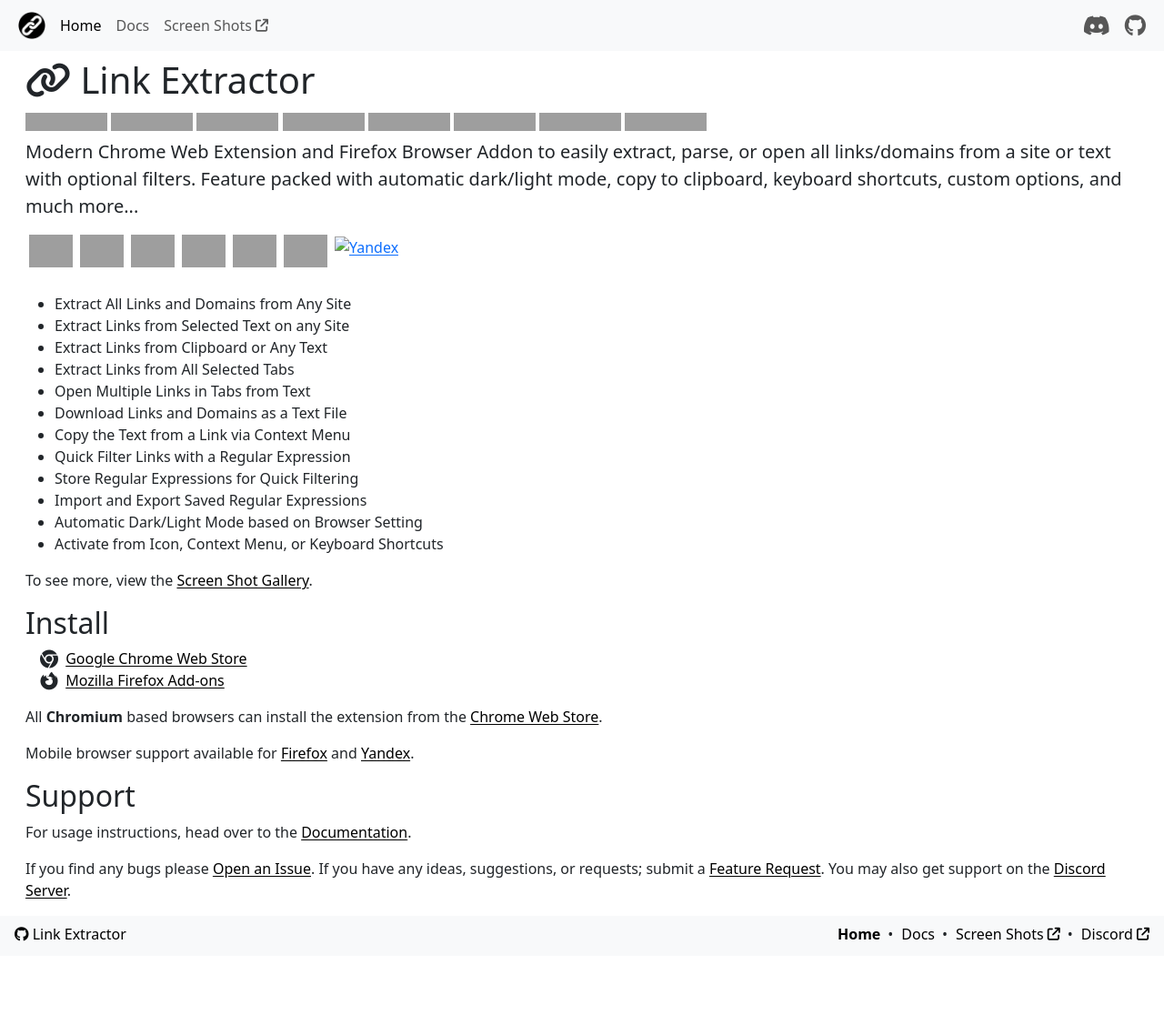
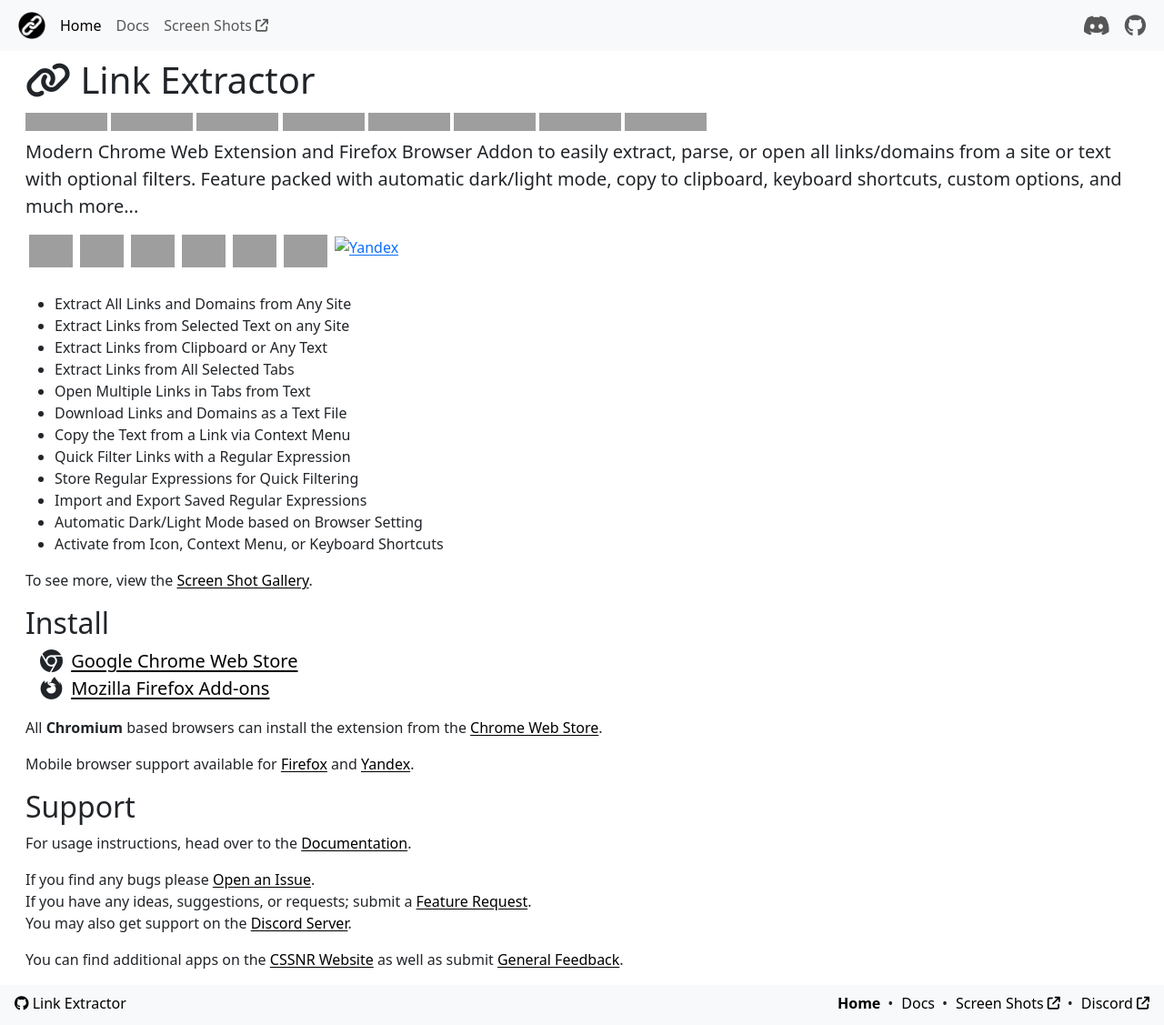
Before and after one commit to cssnr/link-extractor-site, a Jekyll site: the page built from src/html/index.html, in a window 1280 px wide, cut to the strip 0-1127 px from the top of the page. Shown: the whole strip at 91% size. Built offline with Jekyll 4.4.1, drawn with Linux system fonts in a browser that asks for light colours; comment, search, counter and statistics services are not loaded; before the commit the page ends 1051 px from its top, so only the background shows below that; grey boxes are pictures that could not be loaded.

Commit message:
Update Support Info

```diff
--- a/src/html/index.html
+++ b/src/html/index.html
@@ -23,7 +23,7 @@
             <img src="https://img.shields.io/amo/v/{{ site.firefox_id }}?label=firefox&logo=firefox" alt="Mozilla Add-on Version"></a>
         <a href="{{ site.github_url }}/releases/latest" title="GitHub" target="_blank" rel="noopener">
             <img src="https://img.shields.io/github/v/release/{{ site.github_name }}?logo=github" alt="GitHub Release Version"></a>
-        <a href="{{ site.discord_invite }}" title="GitHub" target="_blank" rel="noopener">
+        <a href="{{ site.discord_invite }}" title="Discord" target="_blank" rel="noopener">
             <img src="https://img.shields.io/discord/899171661457293343?logo=discord&logoColor=white&label=discord&color=7289da" alt="Join Discord"></a>
     </div>
 
@@ -77,7 +77,7 @@
 
     <h2>Install</h2>
 
-    <p class="ms-3">
+    <p class="ms-3 lead">
         <i class="fa-brands fa-chrome fa-lg me-1"></i>
         <a href="{{ site.chrome_url }}" class="link-body-emphasis" target="_blank" rel="noopener">Google Chrome Web Store</a>
         <br>
@@ -106,9 +106,19 @@
     <p>
         If you find any bugs please
         <a href="{{ site.github_url }}/issues" class="link-body-emphasis" target="_blank" rel="noopener">Open an Issue</a>.
+        <br>
         If you have any ideas, suggestions, or requests; submit a
         <a href="{{ site.github_url }}/discussions/categories/feature-requests" class="link-body-emphasis" target="_blank" rel="noopener">Feature Request</a>.
+        <br>
         You may also get support on the
         <a href="{{ site.discord_invite }}" class="link-body-emphasis" target="_blank" rel="noopener">Discord Server</a>.
     </p>
+
+    <p>
+        You can find additional apps on the
+        <a href="https://cssnr.github.io/" class="link-body-emphasis" target="_blank" rel="noopener">CSSNR Website</a>
+        as well as submit
+        <a href="https://cssnr.github.io/feedback/?app=Link%20Extractor" class="link-body-emphasis" target="_blank" rel="noopener">
+            General Feedback</a>.
+    </p>
 </div>
```
